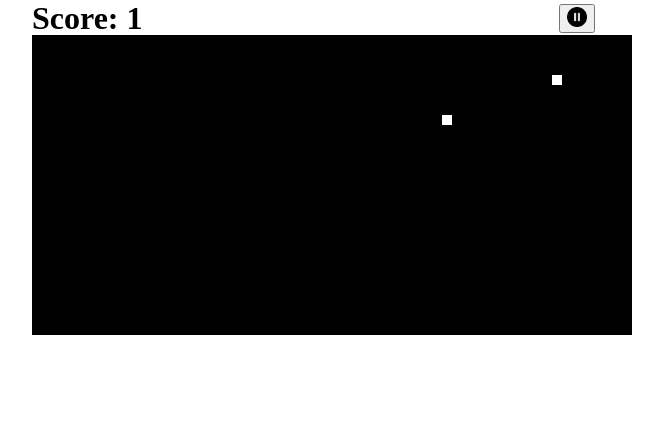
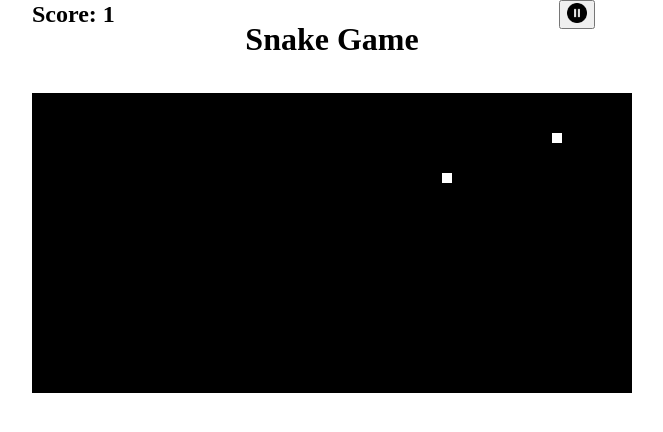
Before and after one commit to ksljivo1/Snake-game, a plain HTML site: page index.html in a window 1280 px wide. Shown: the whole page, without its empty margins (308-971 px from the left). Drawn offline with Linux system fonts and the light colour scheme.

Commit message:
Update index.html

```diff
--- a/index.html
+++ b/index.html
@@ -47,8 +47,9 @@
 </head>
 <body>
     <div class="outer-container">
+        <h1>Snake Game</h1>
         <div class="horizontal-container">
-            <h1 id="score"></h1>
+            <h2 id="score">Score: 0</h2>
             <button id="pause" onclick="pauseGame()">
                 <img id="pauseIcon" src="assets/pause.png" width="20" height="20">
             </button>
```
